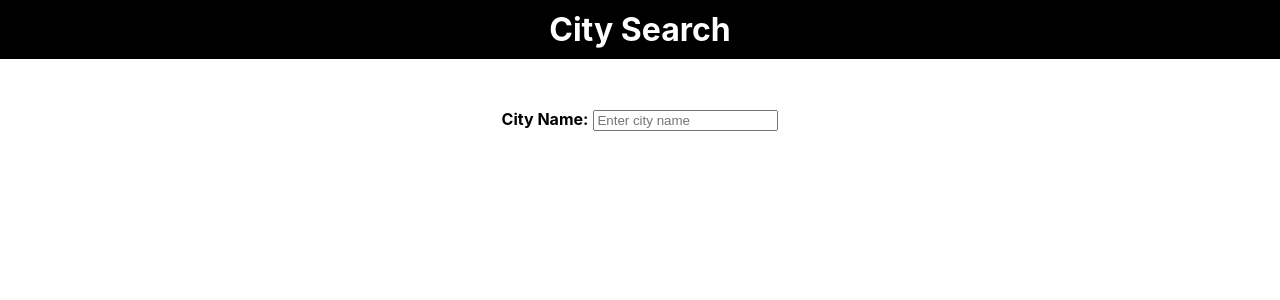
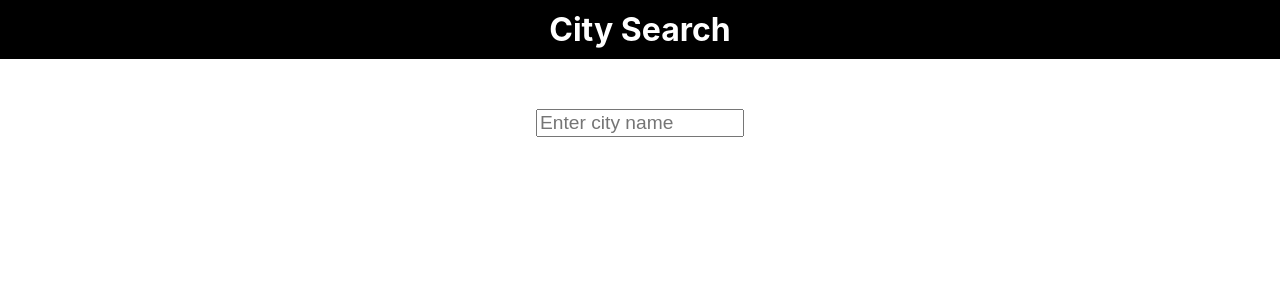
Before and after one commit to Jeffrey-A/citySearch, a React (Create React App) app: page / in a window 1280 px wide. Shown: the top 300 px of the page. Built offline with nearby package versions, Linux system fonts and the light colour scheme.

Commit message:
improve input-box

```diff
--- a/src/App.css
+++ b/src/App.css
@@ -105,4 +105,6 @@ label {
 
 #input-box{
   padding: 2.5rem auto;
+  width: 200px;
+  font-size: 1.2rem;
 }
--- a/src/components/Form.js
+++ b/src/components/Form.js
@@ -23,7 +23,7 @@ class Form extends React.Component {
       <div>
         <Header header="City Search" />
         <form className="input-getter-div" onSubmit={this.submit}>
-          <label htmlFor="input-box">City Name:</label>
+          {/* <label htmlFor="input-box">City Name:</label> */}
           <input
             onChange = {this.onValueChange}
             value={this.state.value}
```
